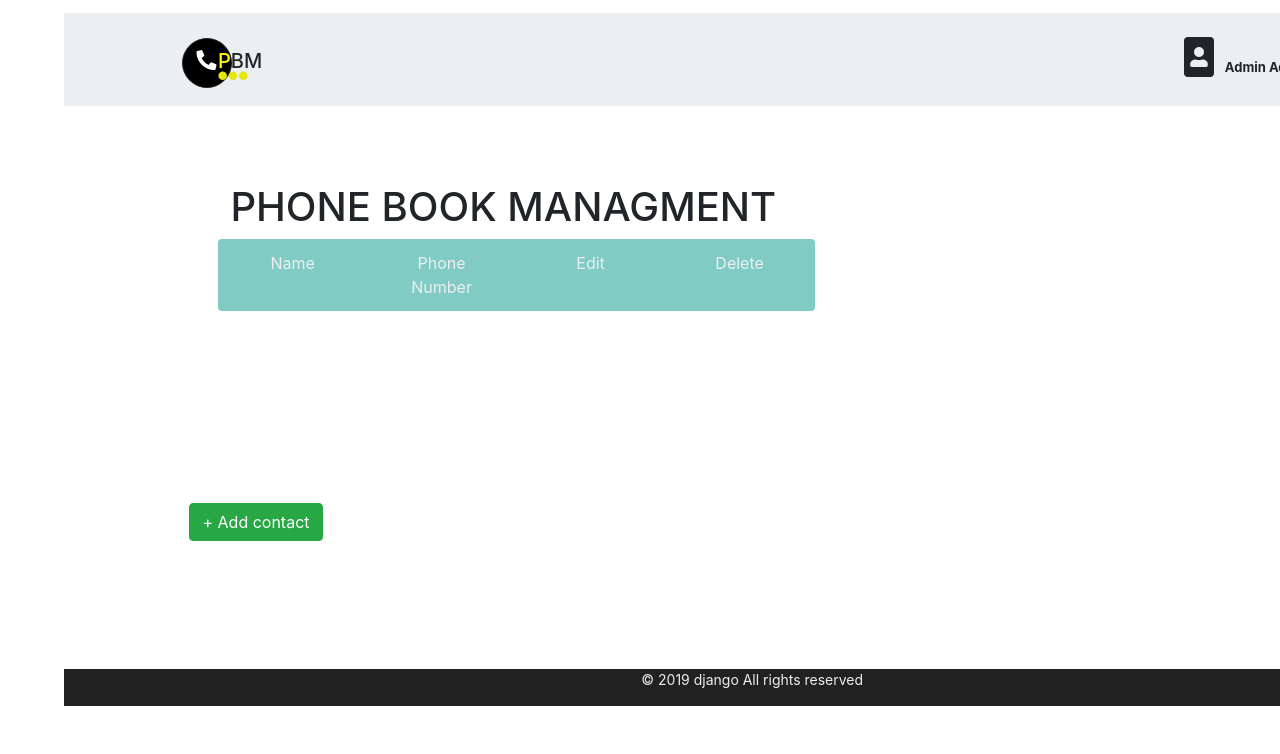
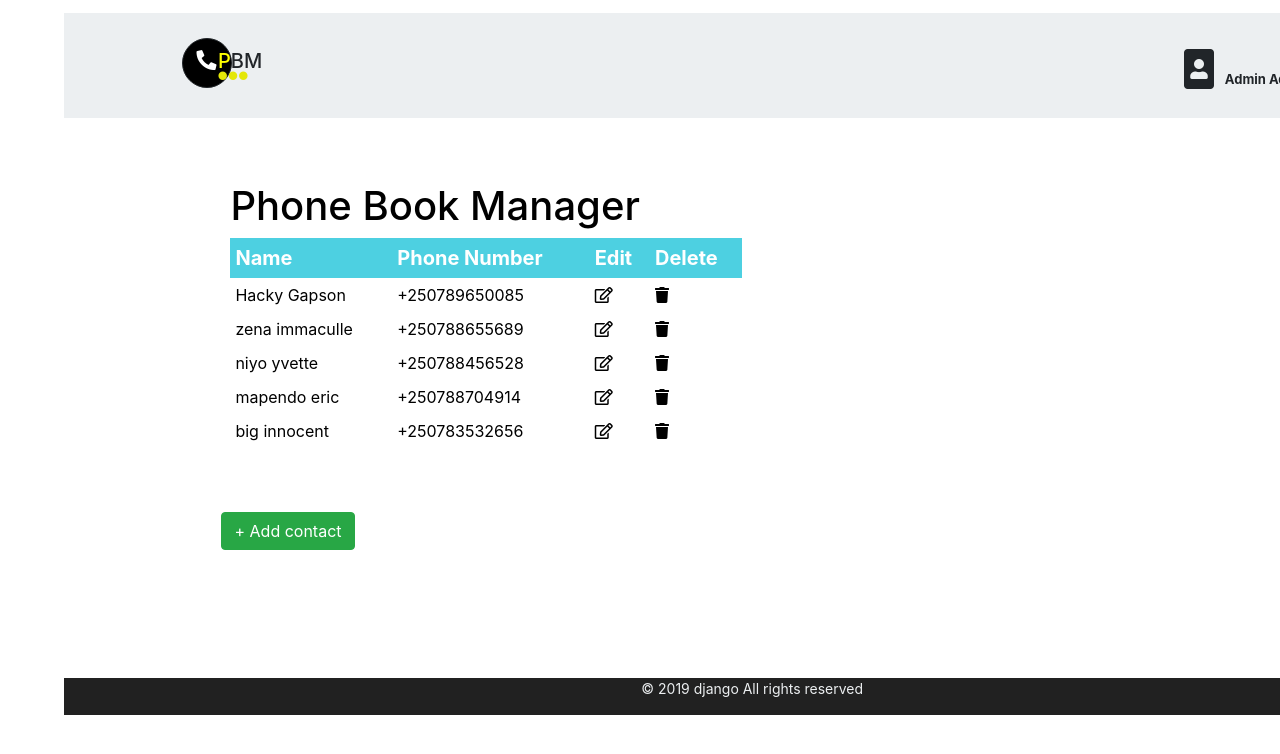
Before and after one commit to hgapson/gapson, a React (Create React App) app: page / in a window 1280 px wide. Shown: the top 754 px of the page. Built offline with nearby package versions, Linux system fonts and the light colour scheme.

Commit message:
new changes

```diff
--- a/package.json
+++ b/package.json
@@ -3,10 +3,14 @@
   "version": "0.1.0",
   "private": true,
   "dependencies": {
+    "express": "^4.17.1",
+    "nodemon": "^1.19.2",
     "react": "^16.9.0",
     "react-dom": "^16.9.0",
+    "react-redux": "^7.1.1",
     "react-router-dom": "^5.0.1",
     "react-scripts": "3.1.1",
+    "redux": "^4.0.4",
     "uuid": "^3.3.3"
   },
   "scripts": {
--- a/src/AddContact.js
+++ /dev/null
@@ -1,28 +0,0 @@
-import React from 'react';
-import './App.css';
-import {Link} from 'react-router-dom';
-
-
-function AddContact(){
-
-    return(
-
-        <div className="list">
-            <h1>
-                PHONE BOOK MANAGMENT
-           </h1>
-    <ul className="list-group list-group-horizontal-lg all">
-        <li className="list-group-item">Name</li>
-        <li className="list-group-item">Phone Number</li>
-        <li className="list-group-item">Edit</li>
-        <li className="list-group-item">Delete</li>
-</ul>
-
- <Link to="/AddNumber">
-    <button type="button" className="btn btn-success">+ Add contact</button>
-</Link>
-  </div>
-
-    );
-}
-export default AddContact;
--- a/src/App.css
+++ b/src/App.css
@@ -6,6 +6,7 @@ h1{
   text-align: left;
   margin-top: 6%;
   margin-left: 18%;
+  color: black;
 }
 
 .list-group-item{
--- a/src/App.js
+++ b/src/App.js
@@ -1,9 +1,12 @@
 import React from 'react';
-import AddContact from './AddContact';
-import AddNumber from './AddNumber';
-import Header from './Header';
-import Footer from './Footer';
+import AddContact from './ComponentContact/AddContact';
+import AddNumber from './ComponentContact/AddNumber';
+import ContactDetail from './ComponentContact/ContactDetail';
+import Header from './ComponentContact/Header';
+import Footer from './ComponentContact/Footer';
+
 import {BrowserRouter as Router, Switch, Route} from 'react-router-dom';
+
 
 
 
@@ -16,7 +19,9 @@ function App() {
          <Switch>
           <Route path="/" exact component={AddContact} />
           <Route path="/AddNumber" component={AddNumber} />
+          <Route path="/AddNumber" component={ContactDetail} />
           </Switch>
+
           <Footer/>
         </div>
         </Router>
--- /dev/null
+++ b/src/ComponentContact/AddContact.js
@@ -0,0 +1,81 @@
+import React from 'react';
+import './Component.css';
+import {Link} from 'react-router-dom';
+
+
+class AddContact extends React.Component{
+    constructor(props){
+        super(props);
+        this.state={addNew: false};
+        this.state={
+            contact:[{fname:"Hacky Gapson",mynumber:"+250789650085"},
+                    {fname:"zena immaculle",mynumber:"+250788655689"},
+                    {fname:"niyo yvette",mynumber:"+250788456528"},
+                    {fname:"mapendo eric",mynumber:"+250788704914"},
+                    {fname:"big innocent",mynumber:"+250783532656"}
+            ]
+        }
+        this.addNewContact = this.addNewContact.bind(this);
+        this.create =  this.create.bind(this);
+    }
+    create(newcontact){
+        this.setState({
+            contact:{...this.state.contact, newcontact}
+        })
+    }
+    //function to add new contact page
+    addNewContact(){
+        this.setState({
+            addNew: !this.state.addNew
+        })
+    }
+
+   render(){
+
+    let result;
+        //display of arrays
+        let contacts = this.state.contact.map(contact=>{
+            return (
+                <tr>
+                    <td>{contact.fname}</td>
+                    <td>{contact.mynumber}</td>
+                    <td><i class="far fa-edit edit"></i></td>
+                    <td><i class="fas fa-trash"></i></td>
+                </tr>
+            )
+        });
+
+        if(!this.state.addNew){
+            result =(
+                <div className="list">
+                    <h1>Phone Book Manager</h1>
+                    <table>
+                        <tr id="display">
+                            <th>Name</th>
+                            <th>Phone Number</th>
+                            <th>Edit</th>
+                            <th>Delete</th>
+                        </tr>
+                        {contacts}
+                    </table>
+
+            <Link to="/AddNumber">
+                <button type="button" className="btn btn-success">+ Add contact</button>
+            </Link>
+
+                </div>
+            )
+        }
+        else{
+            result=(
+                <div>
+                    <AddContact createNewContact={this.create}/>
+                </div>
+            )
+        }
+        return result;
+   }
+}
+
+
+export default AddContact;
--- a/src/AddNumber.js
+++ b/src/ComponentContact/AddNumber.js
@@ -1,8 +1,9 @@
 import React from 'react';
 
-import './App.css';
+import './Component.css';
 import {Link} from 'react-router-dom';
 import AddContact from './AddContact';
+
 
 
 class AddNumber extends React.Component{
@@ -20,7 +21,7 @@ class AddNumber extends React.Component{
         this.setState({
           [event.target.name]: event.target.value
         })
-        //console.log(this.state.number)
+
     }
     onFormSubmit(event){
         event.preventDefault();
@@ -28,6 +29,7 @@ class AddNumber extends React.Component{
         this.setState({surname: this.state.surname})
         this.setState({number: this.state.number})
         console.log(this.state.fname, this.state.surname,this.state.number)
+
     }
     render(){
         return(
--- /dev/null
+++ b/src/ComponentContact/Component.css
@@ -0,0 +1,187 @@
+.App {
+    text-align: center;
+  }
+
+  h1{
+    text-align: left;
+    margin-top: 5%;
+    margin-left: 18%;
+    color: black;
+  }
+
+  .list-group-item{
+    background-color: #80cbc4;
+    width: 150px;
+    color: #eceff1;
+    border: none;
+    position: relative;
+    top: 15%;
+  }
+
+
+
+
+
+
+  header{
+    background-color: #eceff1;
+    width: 1400px;
+    margin-left: 5%;
+    margin-top: 1%;
+  }
+  .call{
+      background-color: black;
+      border: 1px solid;
+      border-radius: 90px;
+      width: 50px;
+      height: 50px;
+      position:  relative ;
+      top: 25px;
+      margin-left: 8.4%;
+  }
+  .fa-phone{
+      font-size: 20px;
+    transform: rotate(90deg);
+      color: white;
+      position: relative;
+      top: 10px;
+      left: 13px;
+  }
+  .iconD{
+        position: relative;
+        top:-10%;
+        width: 50px;
+        font-size: 20px;
+        margin-left: 11%;
+        margin-top: -1%;
+  }
+
+  .info{
+      position: relative;
+      top: -20px;
+    text-align: right;
+    margin-right: 10%;
+    margin-top: -4%;
+  }
+  .profile{
+   font-size: 40px;
+   margin-top: 1%;
+   margin-right: 80%;
+  }
+  .person{
+    width: 100px;
+  }
+  .name{
+    font-size: 13px;
+    margin-right: 4%;
+  }
+  .fa-angle-down{
+    color: #4dd0e1;
+  }
+  .fresh{
+      font-size: 40px;
+      color: #eceff1;
+      position: relative;
+      left: -30%;
+      top: 40px;
+  }
+  .all{
+    width: 600px;
+    position: relative;
+    left: 17%;
+    top: 15%;
+  }
+
+  form{
+      margin-top: -10%;
+      margin-left: 0%;
+  }
+
+  .form-row{
+    margin-left: 30%;
+
+  }
+  .form-control{
+    width: 350px;
+    border-top: none;
+    border-left: none;
+    border-right: none;
+  }
+  label{
+    margin-left: -80%;
+  }
+  .phone{
+      margin-left: -17%;
+      margin-top: 3%;
+  }
+  .button{
+    position: relative;
+    left: -19%;
+  }
+  section{
+      width: 150px;
+      height: 150px;;
+      align-items: center;
+      margin-left: 25%;
+      margin-top: 4%;
+      background-color: #263238;
+  }
+  .camera{
+     font-size: 100px;
+     margin-left:18%;
+     color: aliceblue;
+  }
+  .btn-success{
+    text-align: left;
+    margin-left: -55%;
+    margin-top: 5%;
+  }
+
+
+  .copyright{
+    text-align: center;
+  }
+  .point{
+    color: rgb(228, 231, 8);
+    font-size: 30px;
+    position: relative;
+    top: -20px;
+    left: 154px;
+  }
+  .yellow{
+    color: yellow;
+  }
+  footer{
+    position: fixed;
+    background-color: #212121;
+    width: 1400px;
+    margin-left: 5%;
+    margin-top: 10%;
+    font-size: 20px;
+  }
+
+  .copyright{
+  color: #eceff1;
+  font-size: 14px;
+  }
+  copyright > p{
+    font-size: 12px;
+  }
+  table{
+    position: relative;
+
+    left: 18%;
+    width: 40%;
+    text-align: left;
+  }
+  table, th, td{
+    padding: 5px;
+  }
+  th{
+    font-size: 20px;
+    color: white;
+    background-color: #4dd0e1;
+  }
+  tr{
+    color: black;
+  }
--- /dev/null
+++ b/src/ComponentContact/ContactDetail.js
@@ -0,0 +1,18 @@
+import React from 'react';
+import './Component.css';
+
+
+class ContactDetail extends React.Component{
+
+    render(){
+        return(
+    <div className="detail">
+
+            <i className="fas fa-arrow-left back"></i>
+
+    </div>
+
+          );
+    }
+}
+export default ContactDetail;
--- a/src/Footer.js
+++ b/src/ComponentContact/Footer.js
@@ -1,5 +1,5 @@
 import React from 'react';
-import './App.css';
+import './Component.css';
 
 
 
--- a/src/Header.js
+++ b/src/ComponentContact/Header.js
@@ -1,5 +1,5 @@
 import React from 'react';
-import './App.css';
+import './Component.css';
 
 
 
```
Also changed, not shown: src/ContactDetail.js (deleted), 1 other file (tests, documents, lock files or other folders).
